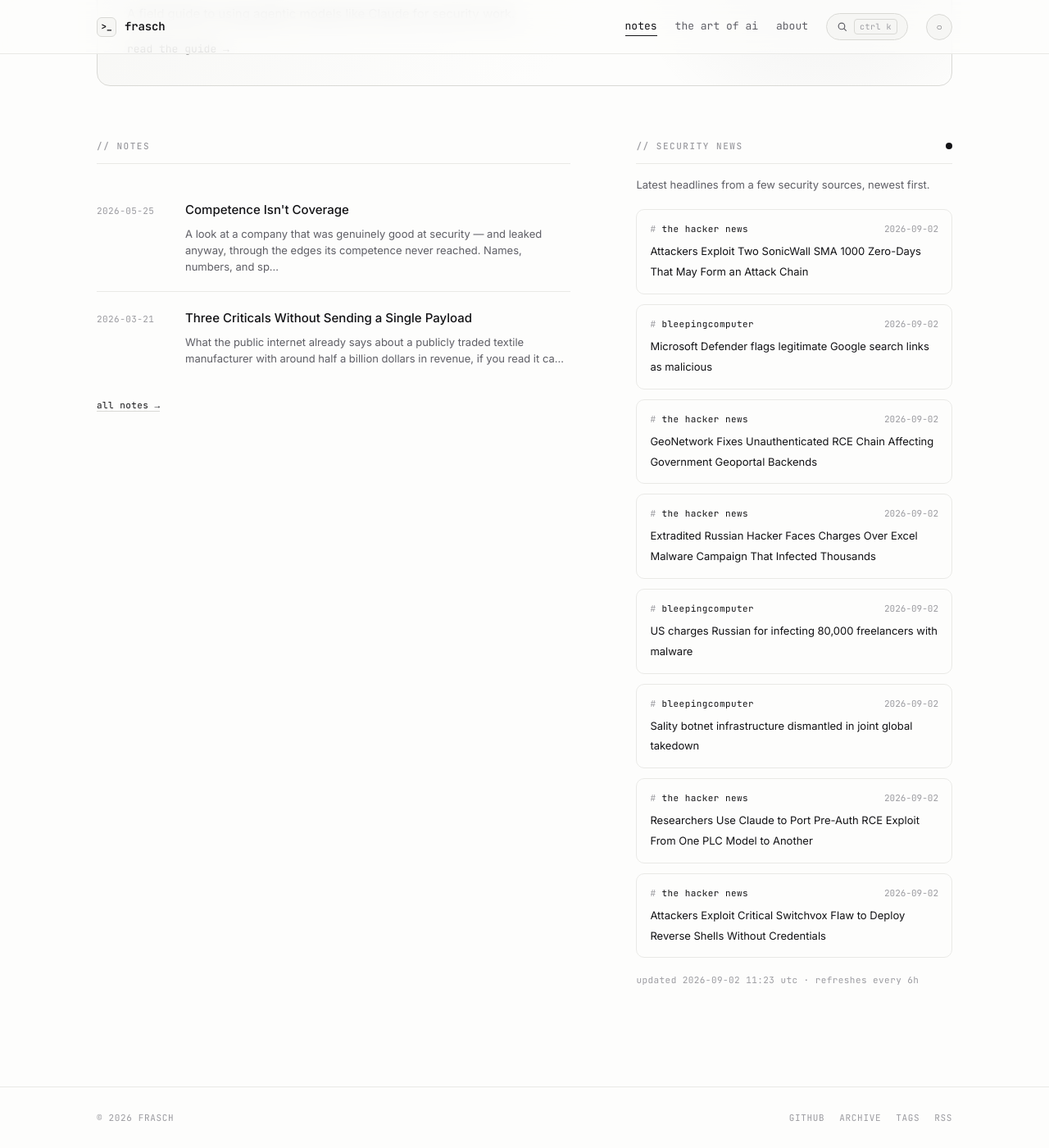
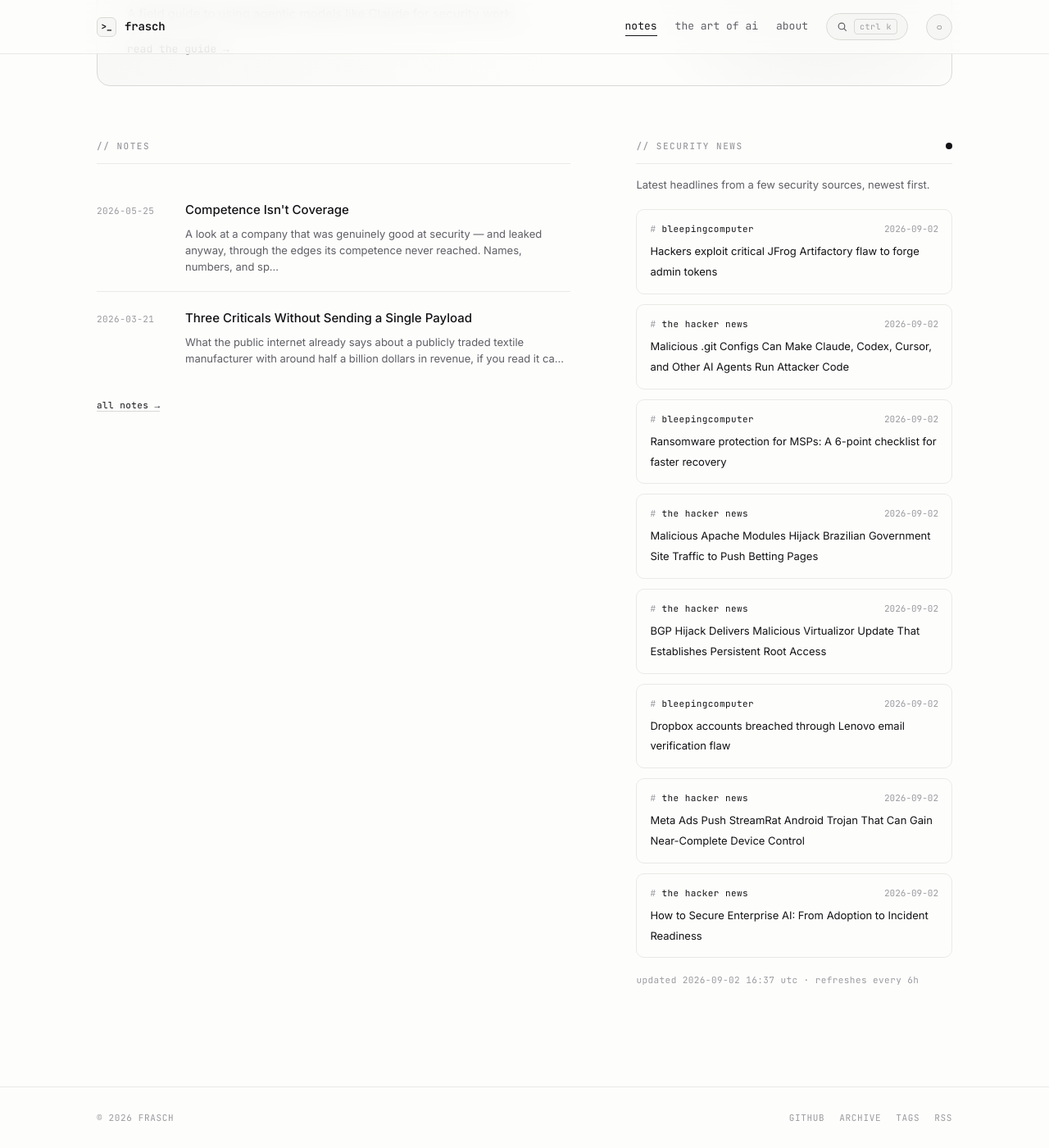
Before and after one commit to whoisfrasch/frasch, a Jekyll site: the page built from index.html, in a window 1280 px wide and 1400 px high, scrolled down 615 px. Shown: the whole window at 82% size. Built offline with Jekyll 4.4.1, drawn with Linux system fonts in a browser that asks for light colours.

Commit message:
Refresh security news feed

```diff
--- a/_data/news.json
+++ b/_data/news.json
@@ -1,53 +1,53 @@
 {
-  "updated": "2026-09-02T11:23:50Z",
+  "updated": "2026-09-02T16:37:51Z",
   "items": [
     {
+      "source": "bleepingcomputer",
+      "title": "Hackers exploit critical JFrog Artifactory flaw to forge admin tokens",
+      "link": "https://www.bleepingcomputer.com/news/security/hackers-exploit-critical-jfrog-artifactory-flaw-to-forge-admin-tokens/",
+      "date": "2026-09-02T15:47:08Z"
+    },
+    {
       "source": "the hacker news",
-      "title": "Attackers Exploit Two SonicWall SMA 1000 Zero-Days That May Form an Attack Chain",
-      "link": "https://thehackernews.com/2026/09/attackers-exploit-two-sonicwall-sma.html",
-      "date": "2026-09-02T10:53:49Z"
+      "title": "Malicious .git Configs Can Make Claude, Codex, Cursor, and Other AI Agents Run Attacker Code",
+      "link": "https://thehackernews.com/2026/09/malicious-git-configs-can-make-claude.html",
+      "date": "2026-09-02T14:06:59Z"
     },
     {
       "source": "bleepingcomputer",
-      "title": "Microsoft Defender flags legitimate Google search links as malicious",
-      "link": "https://www.bleepingcomputer.com/news/security/microsoft-defender-flags-legitimate-google-search-links-as-malicious/",
-      "date": "2026-09-02T10:29:39Z"
+      "title": "Ransomware protection for MSPs: A 6-point checklist for faster recovery",
+      "link": "https://www.bleepingcomputer.com/news/security/ransomware-protection-for-msps-a-6-point-checklist-for-faster-recovery/",
+      "date": "2026-09-02T14:02:12Z"
     },
     {
       "source": "the hacker news",
-      "title": "GeoNetwork Fixes Unauthenticated RCE Chain Affecting Government Geoportal Backends",
-      "link": "https://thehackernews.com/2026/09/geonetwork-fixes-unauthenticated-rce.html",
-      "date": "2026-09-02T09:18:02Z"
+      "title": "Malicious Apache Modules Hijack Brazilian Government Site Traffic to Push Betting Pages",
+      "link": "https://thehackernews.com/2026/09/malicious-apache-modules-hijack.html",
+      "date": "2026-09-02T13:44:16Z"
     },
     {
       "source": "the hacker news",
-      "title": "Extradited Russian Hacker Faces Charges Over Excel Malware Campaign That Infected Thousands",
-      "link": "https://thehackernews.com/2026/09/extradited-russian-hacker-faces-charges.html",
-      "date": "2026-09-02T09:10:23Z"
+      "title": "BGP Hijack Delivers Malicious Virtualizor Update That Establishes Persistent Root Access",
+      "link": "https://thehackernews.com/2026/09/bgp-hijack-delivers-malicious.html",
+      "date": "2026-09-02T13:12:45Z"
     },
     {
       "source": "bleepingcomputer",
-      "title": "US charges Russian for infecting 80,000 freelancers with malware",
-      "link": "https://www.bleepingcomputer.com/news/security/us-charges-russian-for-infecting-80-000-freelancers-with-malware/",
-      "date": "2026-09-02T09:06:48Z"
-    },
-    {
-      "source": "bleepingcomputer",
-      "title": "Sality botnet infrastructure dismantled in joint global takedown",
-      "link": "https://www.bleepingcomputer.com/news/security/sality-botnet-infrastructure-dismantled-in-joint-global-takedown/",
-      "date": "2026-09-02T08:00:43Z"
+      "title": "Dropbox accounts breached through Lenovo email verification flaw",
+      "link": "https://www.bleepingcomputer.com/news/security/dropbox-accounts-breached-through-lenovo-email-verification-flaw/",
+      "date": "2026-09-02T12:30:22Z"
     },
     {
       "source": "the hacker news",
-      "title": "Researchers Use Claude to Port Pre-Auth RCE Exploit From One PLC Model to Another",
-      "link": "https://thehackernews.com/2026/09/researchers-use-claude-to-port-pre-auth.html",
-      "date": "2026-09-02T07:47:13Z"
+      "title": "Meta Ads Push StreamRat Android Trojan That Can Gain Near-Complete Device Control",
+      "link": "https://thehackernews.com/2026/09/meta-ads-push-streamrat-android-trojan.html",
+      "date": "2026-09-02T12:22:02Z"
     },
     {
       "source": "the hacker news",
-      "title": "Attackers Exploit Critical Switchvox Flaw to Deploy Reverse Shells Without Credentials",
-      "link": "https://thehackernews.com/2026/09/attackers-exploit-critical-switchvox.html",
-      "date": "2026-09-02T07:08:50Z"
+      "title": "How to Secure Enterprise AI: From Adoption to Incident Readiness",
+      "link": "https://thehackernews.com/2026/09/how-to-secure-enterprise-ai-from.html",
+      "date": "2026-09-02T11:30:00Z"
     }
   ]
 }
```
